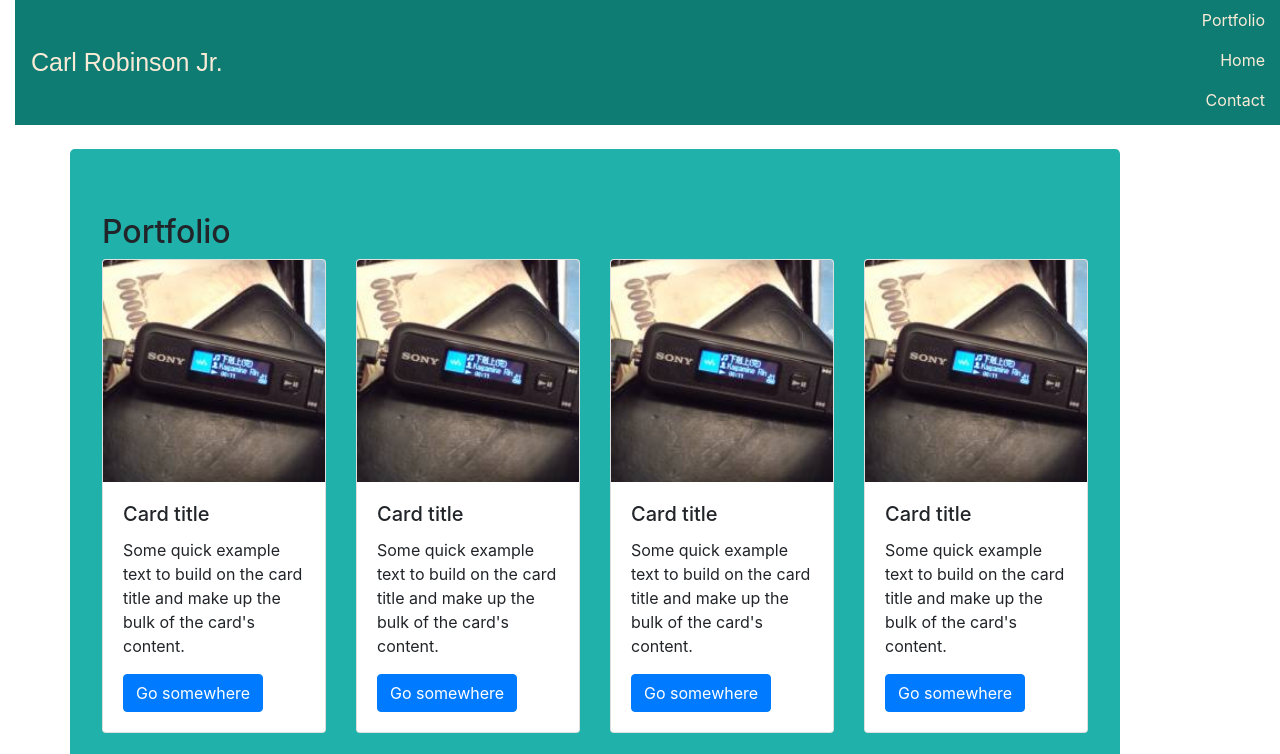
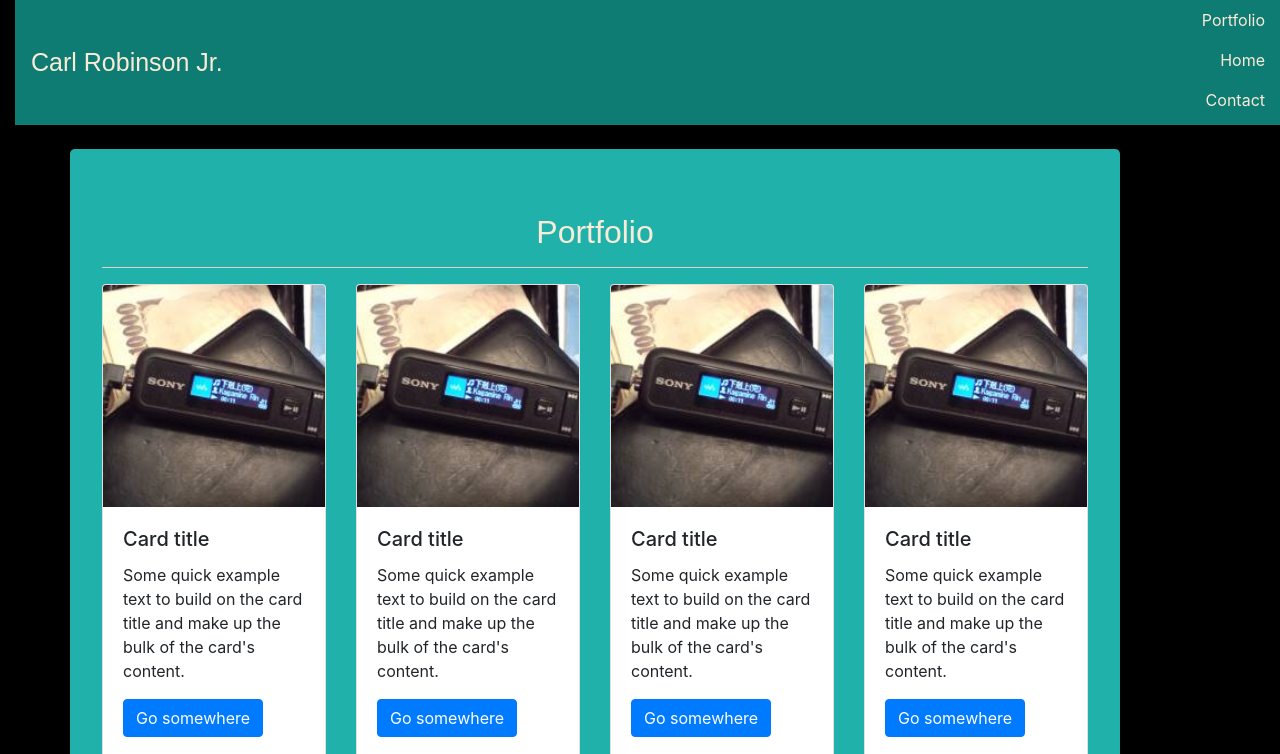
Before and after one commit to Ceedamann/Bootstrap-Portfolio, a plain HTML site: page portfolio.html in a window 1280 px wide. Shown: the top 754 px of the page. Drawn offline with nearby package versions, Linux system fonts and the light colour scheme.

Commit message:
added background-color to body, h2 updated font color, family and align text center, added hr and updated color

```diff
--- a/portfolio.html
+++ b/portfolio.html
@@ -8,6 +8,21 @@
 
 
     <title>Portfolio</title>
+    <style>
+    body{
+      background-color: black;
+
+    }
+    h2{
+      color: antiquewhite;
+      font-family: 'Arial', 'Helvetica Neue', Helvetica, sans-serif;
+      text-align: center;
+    }
+    hr {
+      color: antiquewhite;
+      background-color: antiquewhite;
+    }
+    </style>
 </head>
     <header>
       <div class="container-fluid">
@@ -49,6 +64,7 @@
           <h2>
               Portfolio
             </h2>
+            <hr>
       <div class="row">
         <div class="col-3">
             <div class="card" style="width: 14rem;">
```
